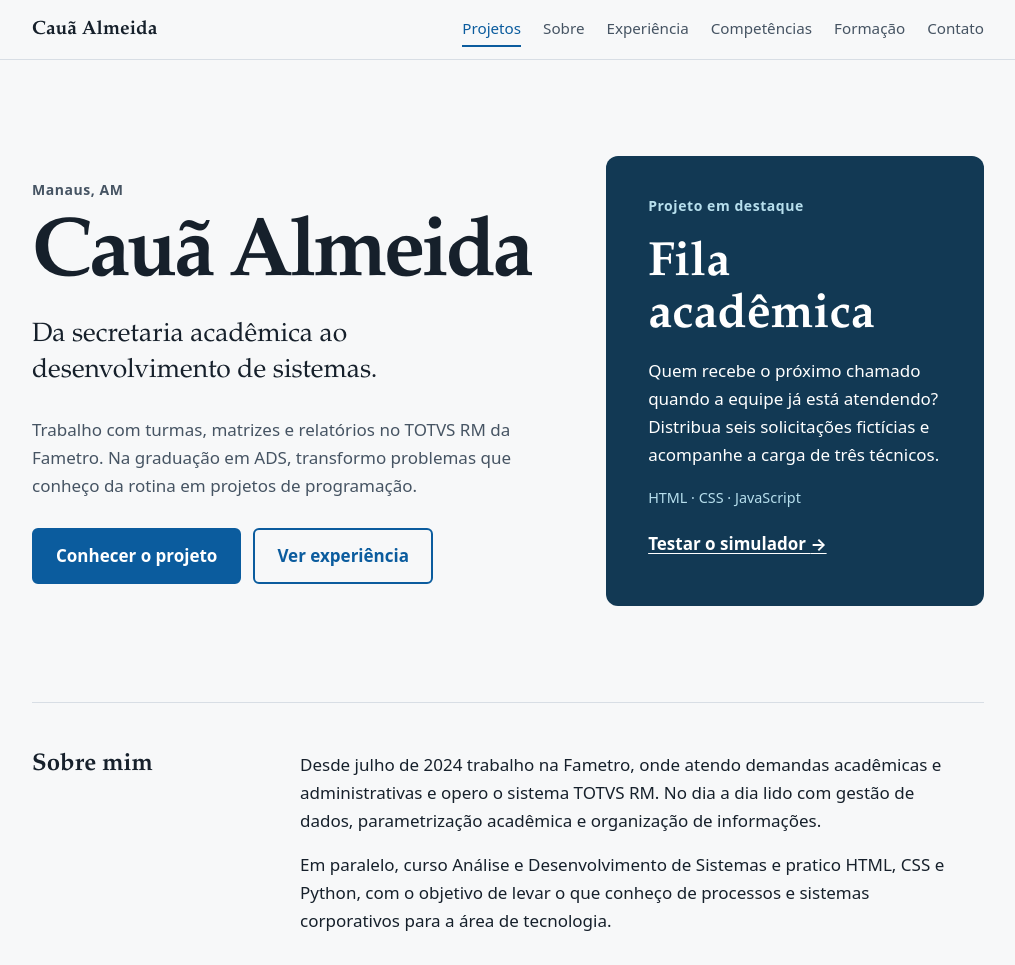
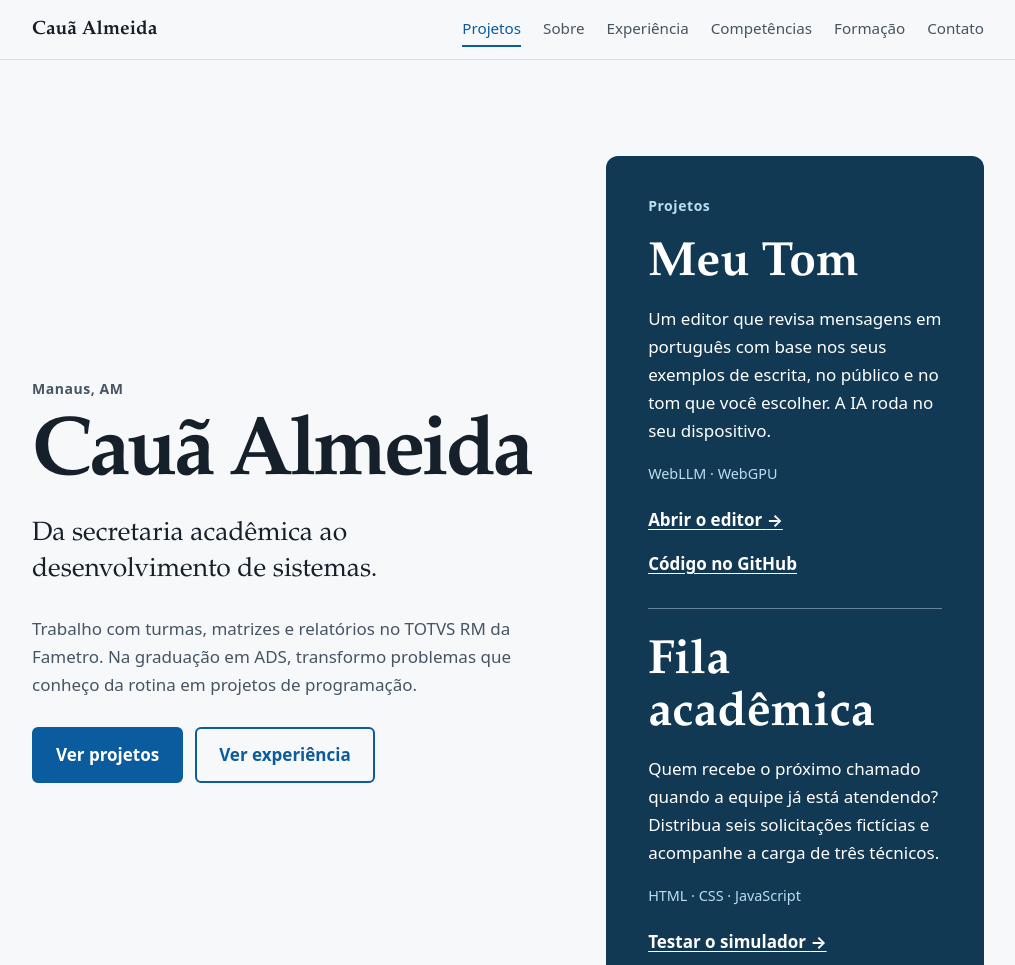
Before and after one commit to Caua-wi/portfolio, a plain HTML site: page index.html in a window 1280 px wide. Shown: the top 965 px of the page, without its empty margins (132-1147 px from the left). Drawn offline with Linux system fonts and the light colour scheme.

Commit message:
Adicione o editor Meu Tom à seção Projetos

```diff
--- a/index.html
+++ b/index.html
@@ -43,17 +43,28 @@
                 <p class="destaque">Da secretaria acadêmica ao desenvolvimento de sistemas.</p>
                 <p>Trabalho com turmas, matrizes e relatórios no TOTVS RM da Fametro. Na graduação em ADS, transformo problemas que conheço da rotina em projetos de programação.</p>
                 <div class="acoes">
-                    <a class="btn" href="#projetos">Conhecer o projeto</a>
+                    <a class="btn" href="#projetos">Ver projetos</a>
                     <a class="btn btn-sec" href="#experiencia">Ver experiência</a>
                 </div>
             </section>
 
             <section class="projeto" id="projetos" aria-labelledby="t-proj">
-                <h2 id="t-proj">Projeto em destaque</h2>
-                <h3>Fila acadêmica</h3>
-                <p>Quem recebe o próximo chamado quando a equipe já está atendendo? Distribua seis solicitações fictícias e acompanhe a carga de três técnicos.</p>
-                <p class="tecnologias">HTML · CSS · JavaScript</p>
-                <a href="projetos/fila-academica/index.html">Testar o simulador <span aria-hidden="true">→</span></a>
+                <h2 id="t-proj">Projetos</h2>
+                <article>
+                    <h3>Meu Tom</h3>
+                    <p>Um editor que revisa mensagens em português com base nos seus exemplos de escrita, no público e no tom que você escolher. A IA roda no seu dispositivo.</p>
+                    <p class="tecnologias">WebLLM · WebGPU</p>
+                    <div class="links-projeto">
+                        <a href="https://caua-wi.github.io/Meu-Tom-/">Abrir o editor <span aria-hidden="true">→</span></a>
+                        <a href="https://github.com/Caua-wi/Meu-Tom-">Código no GitHub</a>
+                    </div>
+                </article>
+                <article>
+                    <h3>Fila acadêmica</h3>
+                    <p>Quem recebe o próximo chamado quando a equipe já está atendendo? Distribua seis solicitações fictícias e acompanhe a carga de três técnicos.</p>
+                    <p class="tecnologias">HTML · CSS · JavaScript</p>
+                    <a href="projetos/fila-academica/index.html">Testar o simulador <span aria-hidden="true">→</span></a>
+                </article>
             </section>
         </div>
 
--- a/portfolio_styles.css
+++ b/portfolio_styles.css
@@ -76,6 +76,8 @@ main { max-width: 1000px; margin: 0 auto; padding: 0 24px; }
 .projeto h3 { font: bold clamp(2rem, 4vw, 3rem)/1.08 var(--serif); margin: 24px 0 14px; }
 .tecnologias { font-size: .9rem; }
 .projeto a { display: inline-block; font-weight: 650; color: white; padding-block: 6px; }
+.projeto article + article { margin-top: 24px; padding-top: 4px; border-top: 1px solid #638499; }
+.links-projeto { display: flex; flex-wrap: wrap; gap: 4px 18px; }
 .projeto a:focus-visible { outline-color: white; }
 @media (max-width: 760px) {
     .abertura { grid-template-columns: 1fr; }
```
